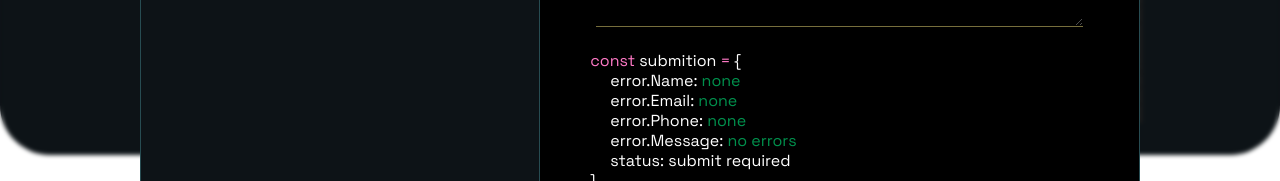
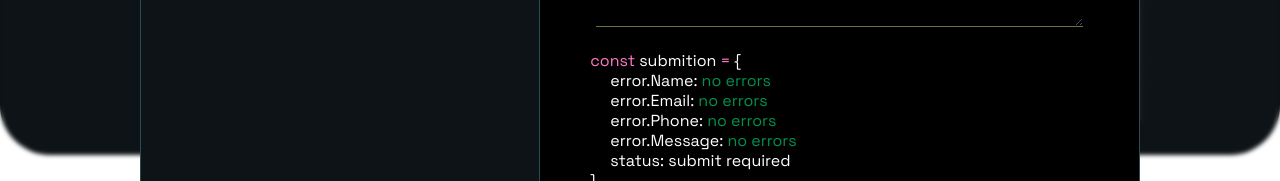
Before and after one commit to LoginamNet/aleksandr-chuchev-cv, a React (Vite) app: page / in a window 1280 px wide. Both pictures are taken after a click on the button "contact me". Shown: the part 3086-3267 px from the top of the page. Built offline with nearby package versions, Linux system fonts and the light colour scheme.

Commit message:
fix: fix contact form no errors texts

```diff
--- a/src/components/contacts/contact-form/contact-form.tsx
+++ b/src/components/contacts/contact-form/contact-form.tsx
@@ -84,19 +84,19 @@ function ContactForm() {
               <div className="contact-form-text text-color-white">
                 {`error.Name: `}
                 <span className={errors.name ? 'contact-form__invalid ' : 'contact-form__valid '}>
-                  {errors.name ? errors.name.message : 'none'}
+                  {errors.name ? errors.name.message : 'no errors'}
                 </span>
               </div>
               <div className="contact-form-text text-color-white">
                 {`error.Email: `}
                 <span className={errors.email ? 'contact-form__invalid ' : 'contact-form__valid '}>
-                  {errors.email ? errors.email.message : 'none'}
+                  {errors.email ? errors.email.message : 'no errors'}
                 </span>
               </div>
               <div className="contact-form-text text-color-white">
                 {`error.Phone: `}
                 <span className={errors.phone ? 'contact-form__invalid ' : 'contact-form__valid '}>
-                  {errors.phone ? errors.phone.message : 'none'}
+                  {errors.phone ? errors.phone.message : 'no errors'}
                 </span>
               </div>
               <div className="contact-form-text text-color-white">
```
